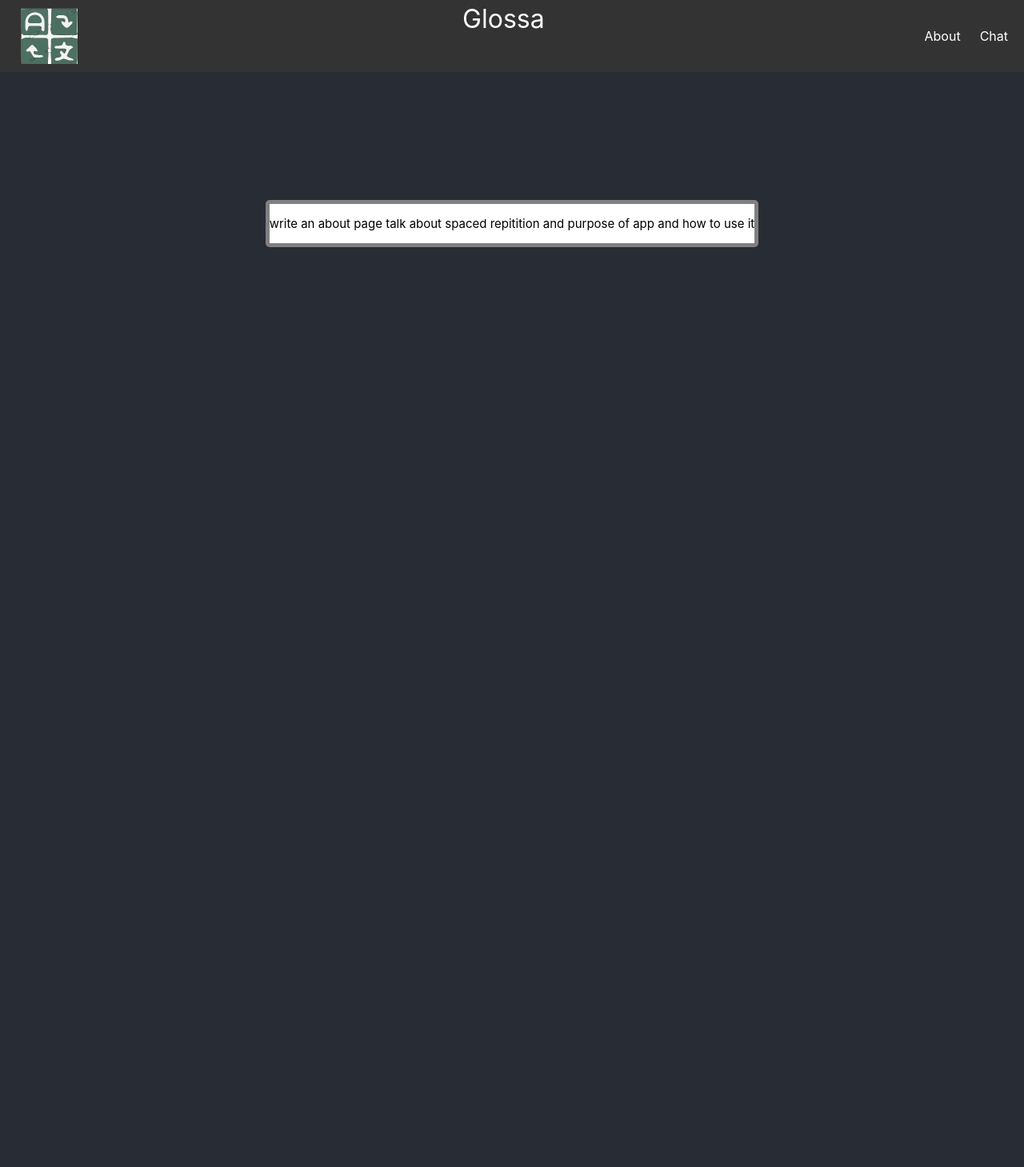
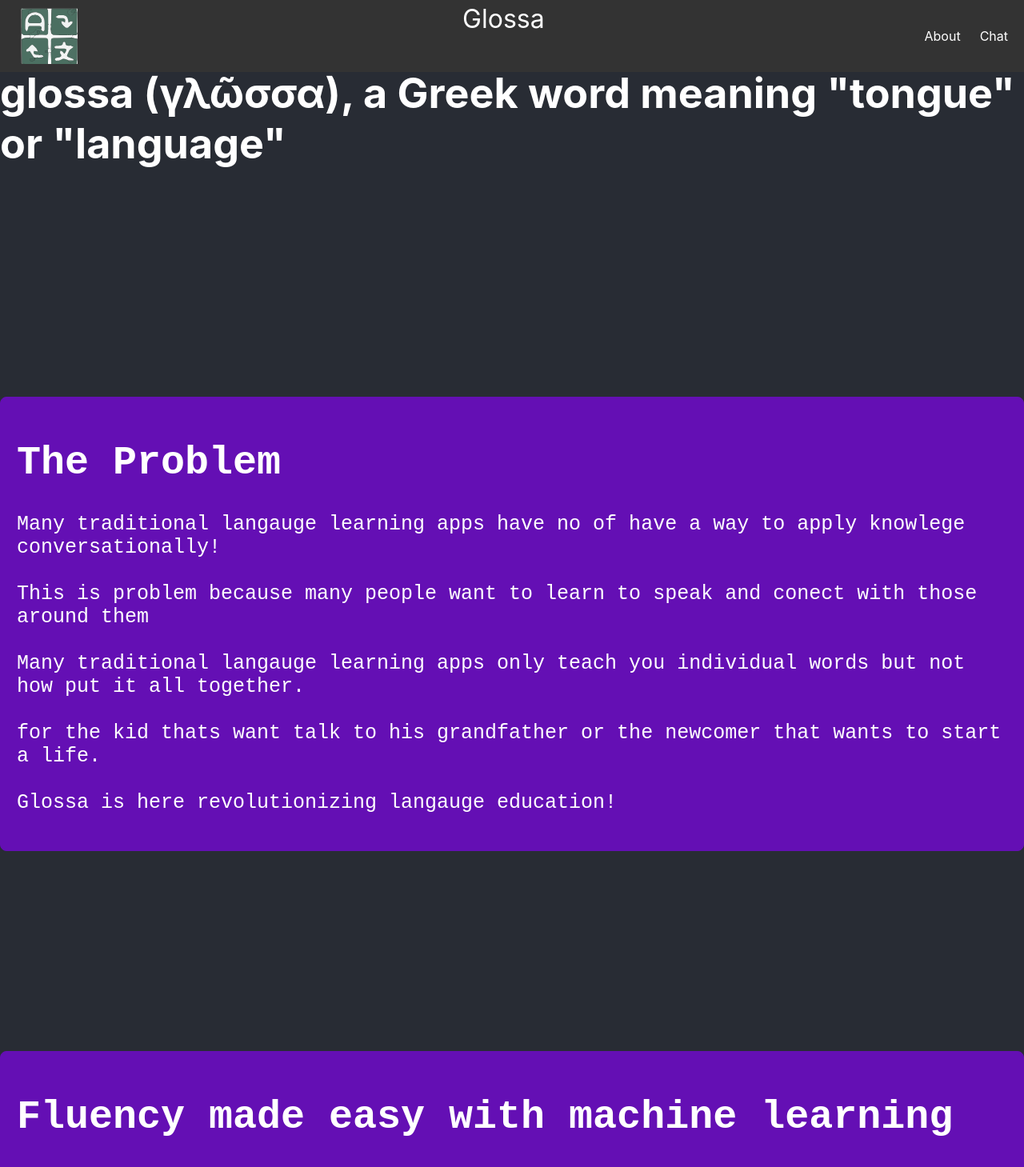
Before and after one commit to Nearhos/langapp, a React (Create React App) app in the folder react-client/: page / in a window 1280 px wide. Shown: the top 1459 px of the page at 80% size. Built offline with nearby package versions, Linux system fonts and the light colour scheme.

Commit message:
message goes here

```diff
--- a/react-client/src/components/Home.js
+++ b/react-client/src/components/Home.js
@@ -1,14 +1,17 @@
 
 
 import './Home.css';
-import TextBox from './TextBoxabout.js';
+import TextBox from './TextBoxhome';
+import TextBox2 from './textboxhome2';
 function Login() {
     return (
       <div className="Login" style={{backgroundColor: '#282c34',paddingBottom:"1000px"}}>
 
         <div className = "loginbackround" style={{color:"white"}}>
-
-  <TextBox  textcolor="black" fontsize="15px" pt="250px"/>
+          <div className = "loginbackround" style={{paddingTop: "50px"}}>
+          <h1>glossa (γλῶσσα), a Greek word meaning "tongue" or "language"</h1></div>
+  <TextBox2  textcolor="white" fontsize="25px" pt="250px"/>
+  <TextBox  textcolor="white" fontsize="25px" pt="250px"/>
     </div>
       </div>
     );
--- a/react-client/src/components/TextBoxabout.js
+++ /dev/null
@@ -1,13 +0,0 @@
-function TextBoxabout(props) {
-    return (
-
-      <div className="outside" style={{paddingTop: props.pt}}>
-    <div className="col-sm" style={{border: '5px solid grey', borderRadius:'5px', backgroundColor: 'white', alignContent: 'center'}}>
-    <div className="text" style={{color: props.textcolor, fontSize: props.fontsize}}><p>
-      write an about page talk about spaced repitition and purpose of app and how to use it</p></div>
-  </div>
-  </div>
-    );
-  }
-
-  export default TextBoxabout;
--- /dev/null
+++ b/react-client/src/components/TextBoxhome.js
@@ -0,0 +1,18 @@
+import './texthome.css';
+
+import glogo from '../svgs/mlai.svg';
+function TextBoxabout(props) {
+    return (
+
+      <div className="outside" style={{paddingTop: props.pt}}>
+    <div className="col-sm" style={{ alignContent: 'center',}}>
+    <div className="text" style={{color: props.textcolor, fontSize: props.fontsize, padding: "20px", }}>
+    <h1>Fluency made easy with machine learning </h1>
+      <p> Glossa is language learning app enhanced by machine learning using a open AI API!  <br></br><br></br> This API runs a nural network which is computer network the mimics biological brains<br></br>  <br></br>with glossa you  get to apply your knowlege in a conversation. <br></br> <br></br>This can help you level up to speak to native speakers of you target langauge. </p>
+     </div>
+  </div>
+  </div>
+    );
+  }
+
+  export default TextBoxabout;
--- /dev/null
+++ b/react-client/src/components/textboxhome2.js
@@ -0,0 +1,18 @@
+import './texthome.css';
+
+import glogo from '../svgs/mlai.svg';
+function TextBoxabout(props) {
+    return (
+
+      <div className="outside" style={{paddingTop: props.pt}}>
+    <div className="col-sm" style={{ alignContent: 'center',}}>
+    <div className="text" style={{color: props.textcolor, fontSize: props.fontsize, padding: "20px", }}>
+    <h1>The Problem </h1>
+      <p> Many traditional langauge learning apps have no of have a way to apply knowlege conversationally! <br></br><br></br> This is problem because many people want to learn to speak and conect with those around them<br></br>  <br></br> Many traditional langauge learning apps only teach you individual words but not how put it all together.<br></br> <br></br>for the kid thats want talk to his grandfather or the newcomer that wants to start a life. <br></br><br></br>Glossa is here revolutionizing langauge education! </p>
+     </div>
+  </div>
+  </div>
+    );
+  }
+
+  export default TextBoxabout;
--- /dev/null
+++ b/react-client/src/components/texthome.css
@@ -0,0 +1,17 @@
+.col-sm{
+
+    background-color: #640fb4;
+    border: 1px solid rgb(100, 15, 180);
+    border-radius: 0.5rem;
+}
+.text{
+    padding: "20px";
+    font-family: 'Courier New', Courier, monospace;
+    font: monospace;
+    font-style: bold;
+
+
+}
+.App-logo{
+
+}
```
Also changed, not shown: react-client/src/components/Home.css (line endings or trailing spaces), react-client/src/svgs/ml.svg (added), react-client/src/svgs/mlai.svg (added).
